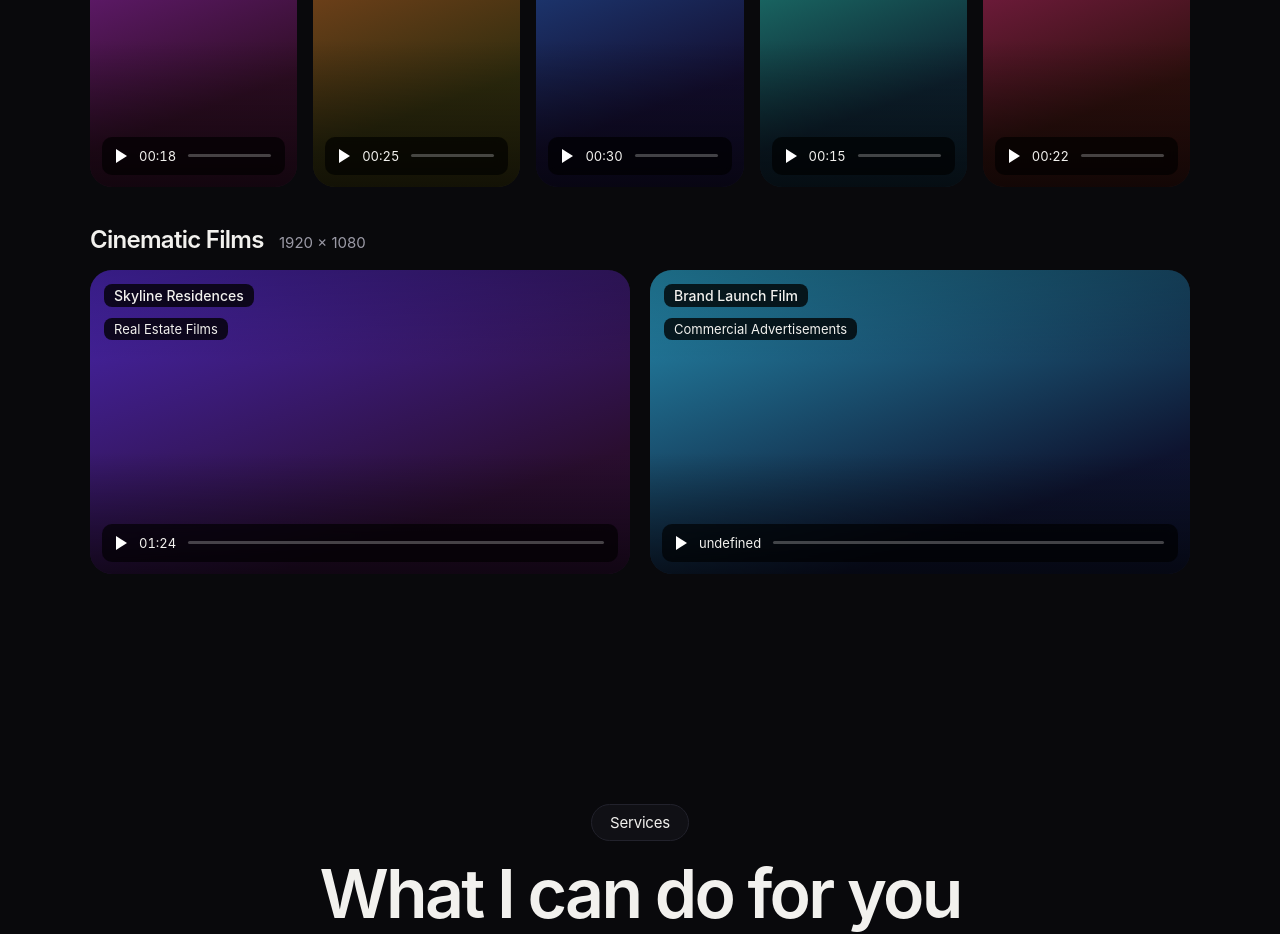
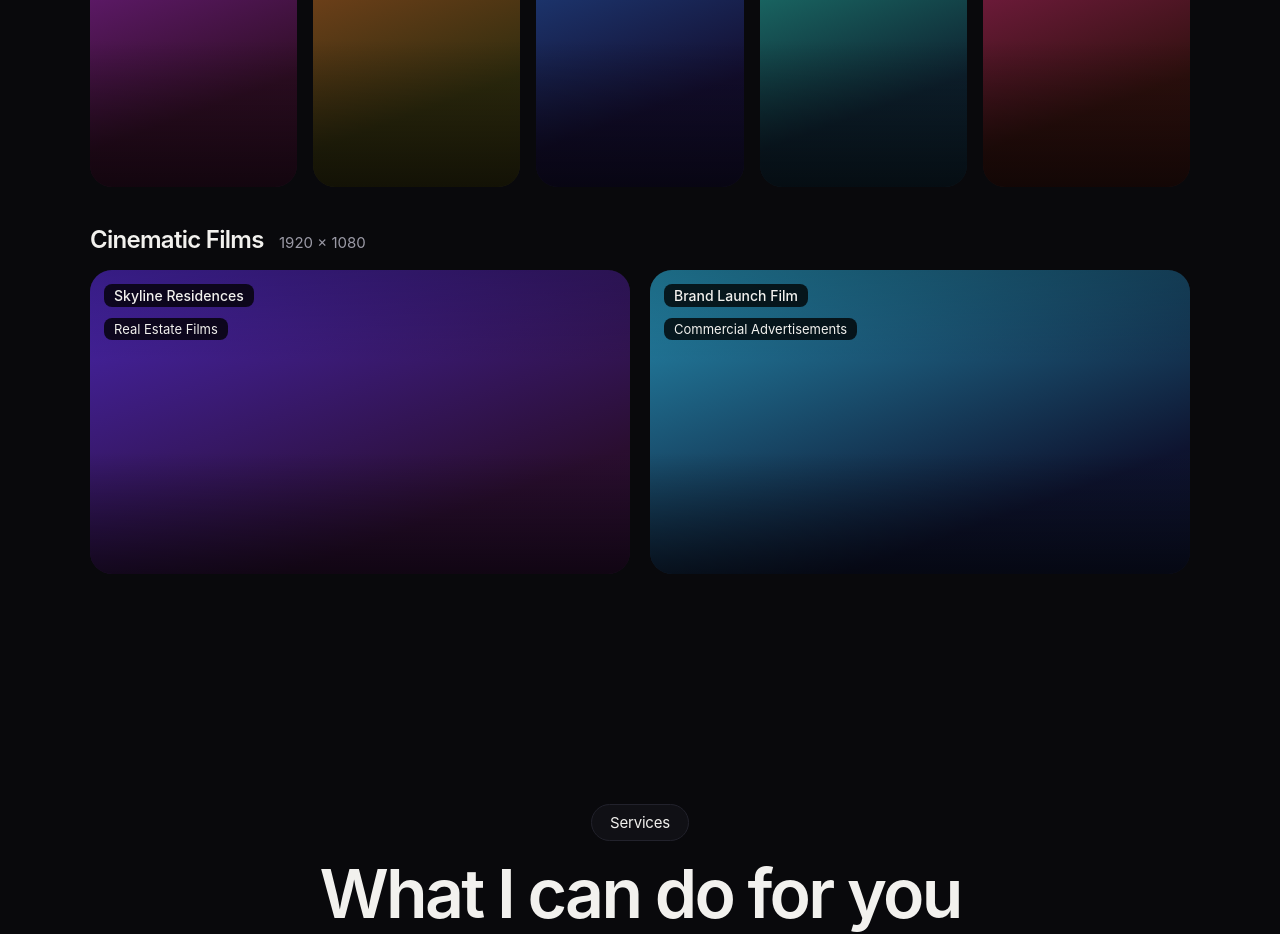
Before and after one commit to bokoliyavijay/bokoliyavijay.github.io, a plain HTML site: page index.html in a window 1280 px wide. Shown: the part 2500-3434 px from the top of the page. Drawn offline with nearby package versions, Linux system fonts and the light colour scheme.

Commit message:
Update index.html

```diff
--- a/index.html
+++ b/index.html
@@ -251,18 +251,7 @@ reel.onclick=playReel;reel.onkeydown=e=>{if(e.key==="Enter"||e.key===" "){e.prev
 // projects
 const cats=["All",...new Set(PROJECTS.map(p=>p.c))];
 $("#filters").innerHTML=cats.map((c,i)=>`<button class="${i?"":"on"}" data-c="${c}">${c}</button>`).join("");
-const card=(p,i)=>{
-  const thumb = p.thumb
-    ? `background-image:url('${p.thumb}');background-size:cover;background-position:center;`
-    : `background:${hs(p.hue)}`;
-
-  return `<button class="card${p.w?" w":""}" data-i="${i}" data-c="${p.c}">
-    <div class="th" style="${thumb}"></div>
-    <span class="chip a">${p.t}</span>
-    <span class="chip b">${p.c}</span>
-    <div class="bar"><i></i><span>${p.dur}</span><u></u></div>
-  </button>`;
-};
+const card=(p,i)=>`<button class="card${p.w?" w":""}" data-i="${i}" data-c="${p.c}"><div class="th" style="${p.thumb?`background-image:url('${p.thumb}');background-size:cover;background-position:center`:`background:${hs(p.hue)}`}"></div><span class="chip a">${p.t}</span><span class="chip b">${p.c}</span></button>`;
 $("#grid").innerHTML=PROJECTS.map((p,i)=>p.w?"":card(p,i)).join("");
 $("#grid2").innerHTML=PROJECTS.map((p,i)=>p.w?card(p,i):"").join("");
 $("#filters").onclick=e=>{const b=e.target.closest("button");if(!b)return;document.querySelectorAll("#filters button").forEach(x=>x.classList.toggle("on",x===b));
```
